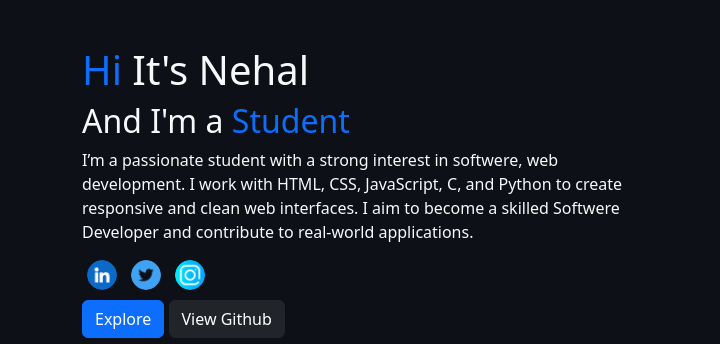
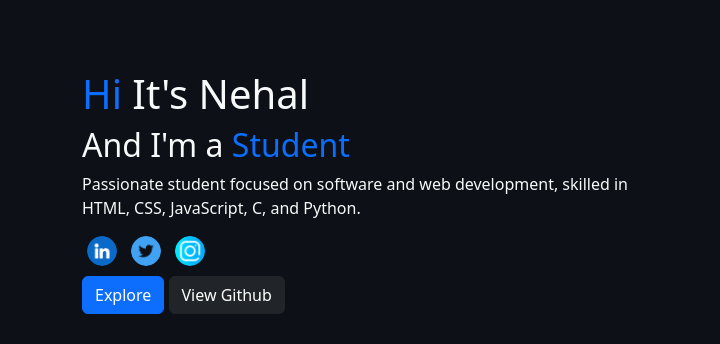
Before and after one commit to Mu-Nehal/Portfolio, a plain HTML site: page index.html in a window 1280 px wide. Shown: the part 208-552 px from the top of the page, 0-720 px from the left. Drawn offline with nearby package versions, Linux system fonts and the light colour scheme; grey boxes are pictures that could not be loaded.

Commit message:
Update index.html

```diff
--- a/index.html
+++ b/index.html
@@ -75,11 +75,7 @@
             <h1><span class="text-primary">Hi</span> It's Nehal</h1>
             <h2>And I'm a <span class="text-primary">Student</span></h2>
             <p id="about">
-              I’m a passionate student with a strong interest in softwere, web
-              development. I work with HTML, CSS, JavaScript, C, and Python to
-              create responsive and clean web interfaces. I aim to become a
-              skilled Softwere Developer and contribute to real-world
-              applications.
+              Passionate student focused on software and web development, skilled in HTML, CSS, JavaScript, C, and Python.
             </p>
             <div class="social-links">
               <a
```
